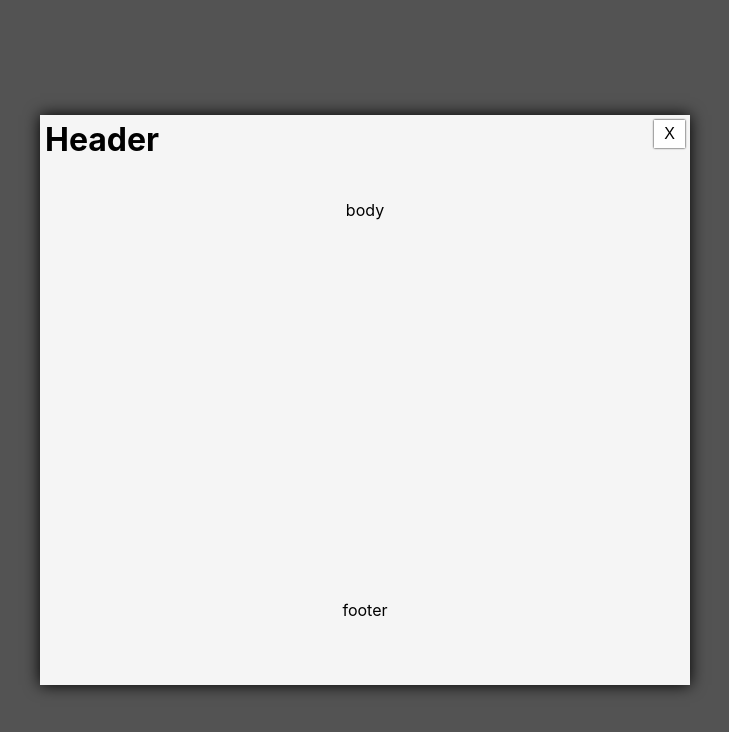
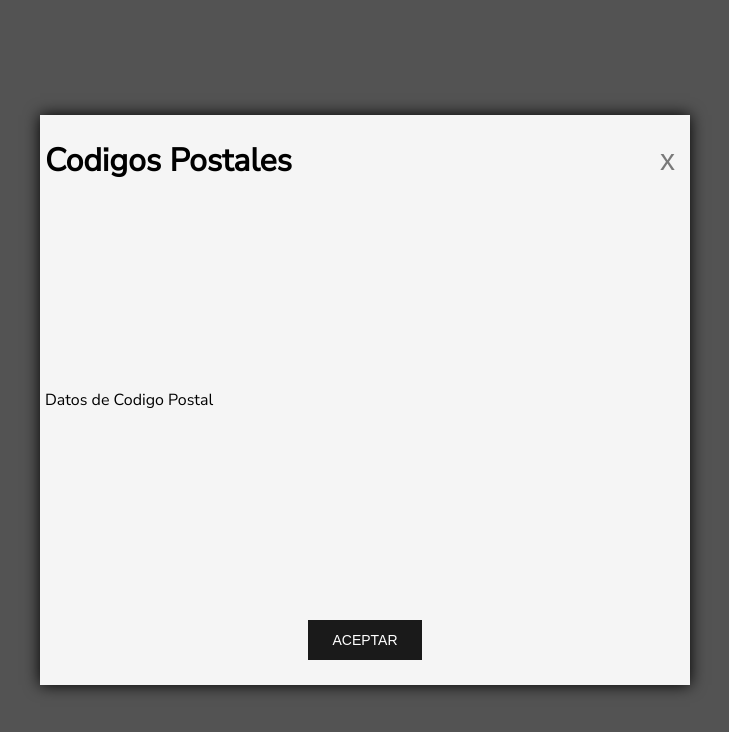
Before and after one commit to programador51/react-cp-mx, a React (Create React App) app: page / in a window 1280 px wide. Shown: the top 732 px of the page, without its empty margins (275-1004 px from the left). Built offline with nearby package versions, Linux system fonts and the light colour scheme.

Commit message:
Cambios a diseño de modal

```diff
--- a/src/structure/Popup/index.tsx
+++ b/src/structure/Popup/index.tsx
@@ -1,17 +1,18 @@
-import React from 'react';
+import React, { useState } from 'react';
 import scss from "./styles.module.scss";
 
 export const PopUp = () => {
+
   return (
     <div className={scss.modalContainer}>
         <div className={scss.modal}>
             <div className={scss.header}>
-              <h1 className={scss.title}>Header</h1>
-              <button className={scss.close}>X</button>
+              <h1 className={scss.title}>Codigos Postales</h1>
+              <button className={scss.close}>x</button>
             </div>
-            <div className={scss.body}>body</div>
+            <div className={scss.body}>Datos de Codigo Postal</div>
             <div className={scss.footer}>
-              footer
+              <button className={scss.accept}>Aceptar</button>
             </div>
         </div>
 
--- a/src/structure/Popup/styles.module.scss
+++ b/src/structure/Popup/styles.module.scss
@@ -1,3 +1,7 @@
+@font-face {
+    font-family: "NunitoSans";
+    src: url("../../tipografias/NunitoSans-Regular.ttf") format("truetype");
+}
 .modalContainer{
     background: rgba(0, 0, 0, 0.673);
     width:100vw;
@@ -14,31 +18,49 @@
     grid-template-rows: 10vh 50vh 10vh;
     box-shadow: 0px 0px 15px black;
     padding: 5px 5px 5px 5px;
+    font-family: NunitoSans;
 }
 
 .header{
-    display: flexbox;
-    flex-direction: row;
-
+    display: flex;
+    align-items: center;
+    justify-content: space-between;
 }
 
-.title{
+.body{
     display: flex;
-    float: left;
-    margin: 0;
+    align-items: center;
+    justify-content: left;
+}
 
+.footer{
+    display: flex;
+    align-items: center;
+    justify-content: center;
+}
+
+.accept{
+    color: #fff;
+    text-transform: uppercase;
+    font-size: 0.875rem;
+    border: none;
+    padding: 12px 24px 12px 24px;
+    border-radius: 0;
+    background-color: #1a1a1a;
+    &:hover{
+        background-color: #161616;
+    }
 }
 
 .close{
-    display:flex;
-    float: right;
-    font-size: 16px;
+    font-size: 30px;
     border: none;
-    background-color: white;
-    box-shadow: 0px 0px 2px black;
+    background-color: transparent;
+    color: black;
     padding: 5px 10px 5px 10px;
-    transition: background 0.1s ease-in 0.1s;
+    opacity: 0.5;
+    transition: opacity 0.1s ease-in 0.1s;
     &:hover{
-        background-color: red;
+        opacity: 0.8;
     }
 }
--- a/src/structure/modal/index.module.scss
+++ b/src/structure/modal/index.module.scss
@@ -18,7 +18,7 @@
     align-items: flex-start;
     width:100%;
 
-    input{
+    input[type=number]{
         border-radius: 0;
         border: none;
         background-color: #f7f7f9;
@@ -31,7 +31,7 @@
          -moz-appearance: textfield;
         }
         &::-webkit-inner-spin-button, ::-webkit-outer-spin-button{
-            -webkit-appearance: none;
+            -webkit-appearance: textfield;
         }
     }
 }
```
Also changed, not shown: src/structure/modal/index.tsx (indentation only).
